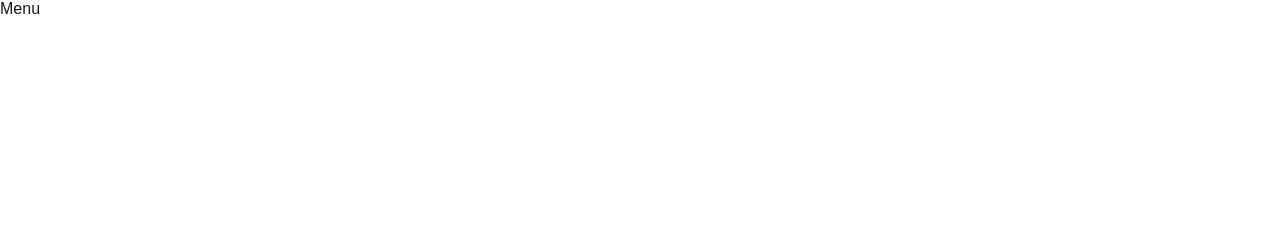
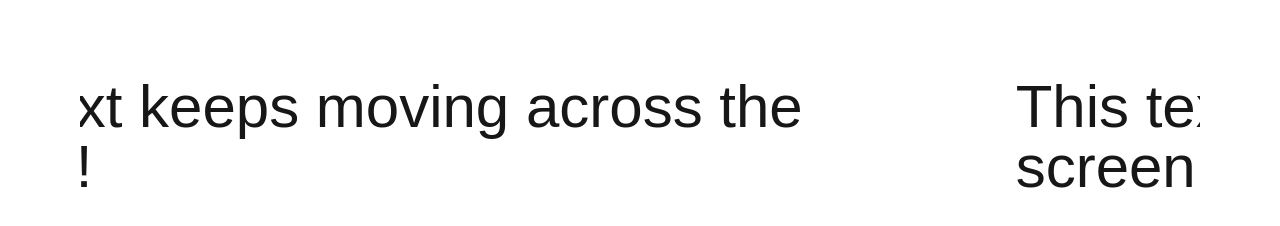
Before and after one commit to hlmyrsyd/nadyaspa-app, a Next.js app: page / in a window 1280 px wide. Shown: the part 1728-1954 px from the top of the page. Built offline with nearby package versions, Linux system fonts and the light colour scheme.

Commit message:
feat/add moving text for the menu component

```diff
--- a/app/components/Description.tsx
+++ b/app/components/Description.tsx
@@ -3,8 +3,8 @@ import { TextScroll, HeadingScroll, ImageDescription } from '.'
 
 export default function Description() {
     return (
-        <div className='flex lg:flex-row lg:items-center flex-col justify-start items-start h-screen w-full z-10 bg-white p-4 lg:p-20 lg:gap-0 gap-12'>
-            <div className='flex flex-col items-start justify-between h-full w-full md:pr-0 lg:pr-20'>
+        <div className='flex lg:flex-row lg:items-center flex-col justify-start items-start h-screen w-full z-10 bg-white py-4 lg:py-20 lg:gap-0 gap-12'>
+            <div className='flex flex-col items-start justify-between h-full w-full md:pr-0 lg:pr-20 px-4 lg:px-20'>
                 <div
                     className='flex h-full text-primary'
                     style={{
--- a/app/components/Hero.tsx
+++ b/app/components/Hero.tsx
@@ -46,7 +46,16 @@ export default function Hero() {
                         fontFamily: 'var(--font-palace-script)',
                     }}
                 >
-                    <div className="flex flex-col border-b overflow-hidden ">
+                    <motion.div
+                        className="flex flex-col border-b overflow-hidden"
+                        initial={{ y: '200% '}}
+                        animate={{ y: 0}}
+                        transition={{
+                            delay: 1.5,
+                            duration: 1.5,
+                            ease: 'circInOut',
+                        }}
+                    >
                         <div className="h-26 overflow-hidden">
                             <motion.h1
                                 className="text-center"
@@ -85,8 +94,7 @@ export default function Hero() {
                             <p>PoundFit</p>
                             <p>Yoga</p>
                         </motion.div>
-
-                    </div>
+                    </motion.div>
                 </div>
             </motion.div>
         </div>
--- a/app/components/Menu.tsx
+++ b/app/components/Menu.tsx
@@ -1,7 +1,34 @@
+import { motion } from "framer-motion";
+
 export default function Menu() {
     return (
-        <div className="flex h-screen w-full">
-            <span>Menu</span>
+        <div className="flex h-full w-full p-4 lg:p-20 flex-col">
+            <div
+                className="flex overflow-hidden text-6xl"
+            >
+                <motion.div
+                style={{ display: 'flex', minWidth: '100%' }}
+                animate={{ x: ['0%', '-100%'] }}
+                transition={{
+                    repeat: Infinity,
+                    duration: 5,
+                    ease: 'linear',
+                }}
+                >
+                This text keeps moving across the screen!
+                </motion.div>
+                <motion.div
+                style={{ display: 'flex', minWidth: '100%' }}
+                animate={{ x: ['0%', '-100%'] }}
+                transition={{
+                    repeat: Infinity,
+                    duration: 5,
+                    ease: 'linear',
+                }}
+                >
+                This text keeps moving across the screen!
+                </motion.div>
+            </div>
         </div>
     );
 };
```
